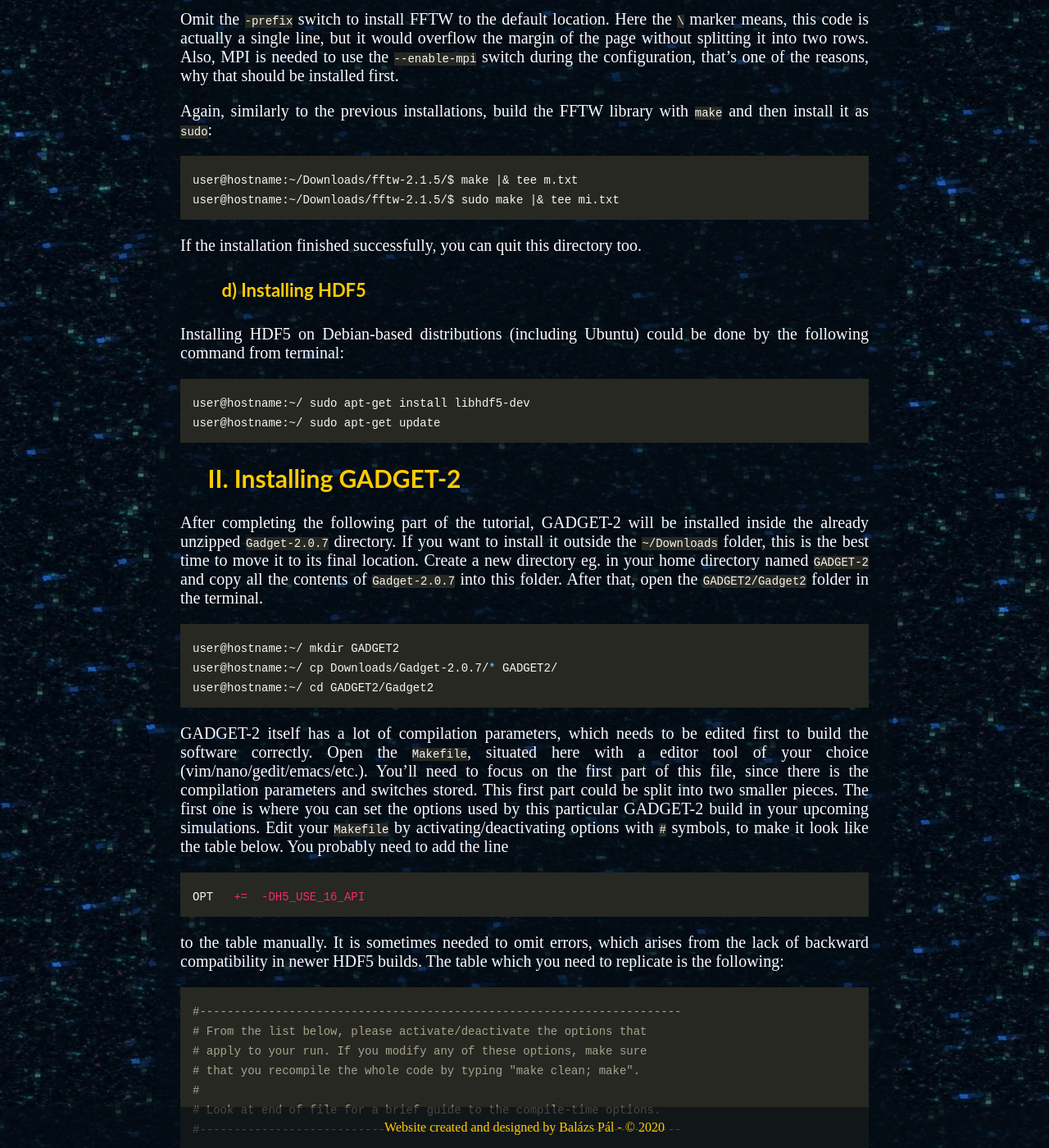
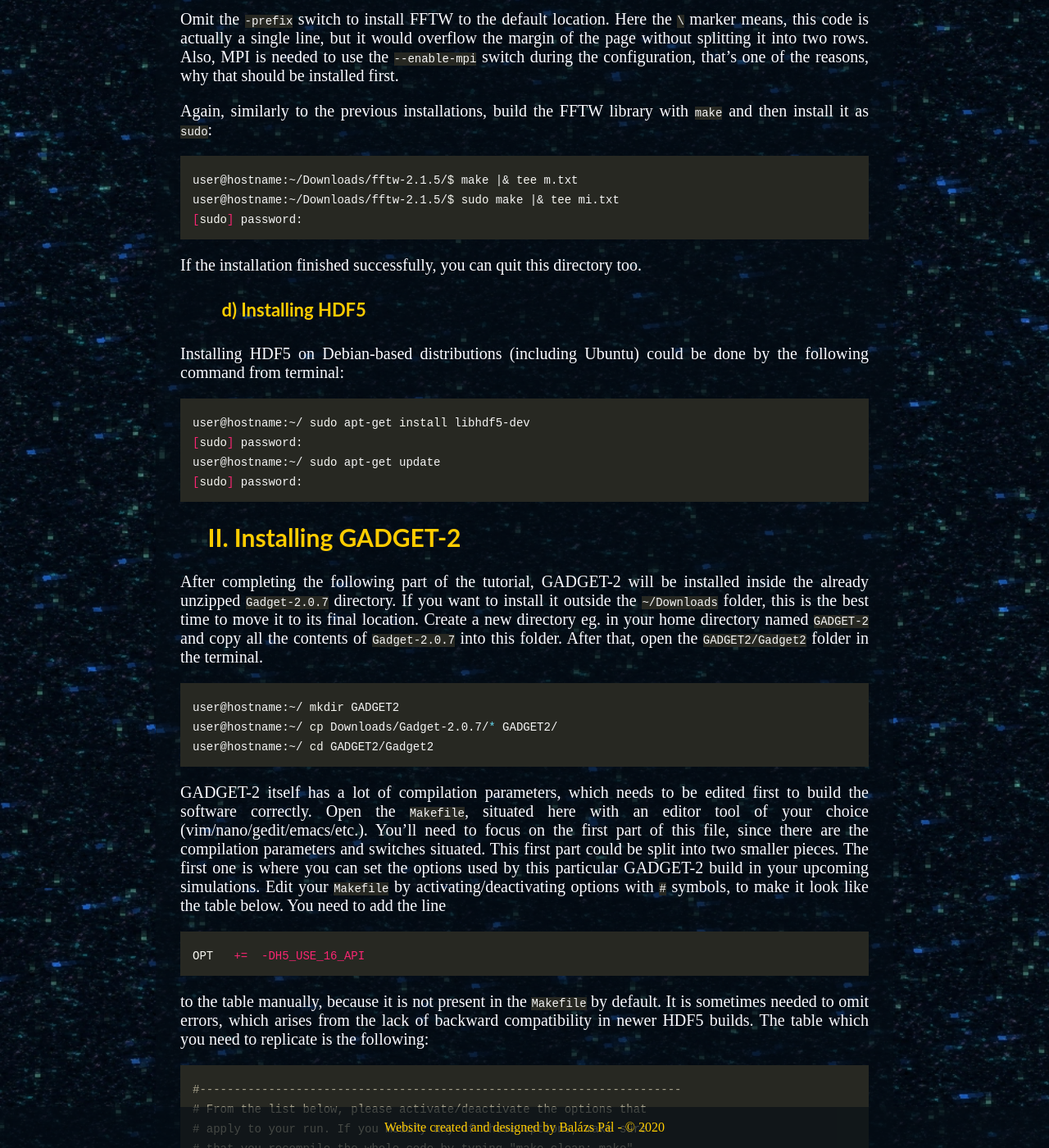
Before and after one commit to masterdesky/masterdesky.github.io, a Jekyll site: the page built from _posts/2020-10-13-gadget2_install.md, in a window 1280 px wide and 1400 px high, scrolled down 4517 px. Shown: the whole window at 82% size. Built offline with Jekyll 4.4.1, drawn with Linux system fonts in a browser that asks for light colours; some web fonts are replaced; formulas are drawn with MathJax 3; some of the changed text lies outside the part shown.

Commit message:
fixed some typos in the gadget post

````diff
--- a/_posts/2020-10-13-gadget2_install.md
+++ b/_posts/2020-10-13-gadget2_install.md
@@ -14,7 +14,7 @@ The GADGET-2 (<i>GAlaxies with Dark matter and Gas intEracT</i> - 2) is the name
 ### Download necessary files
 First of all, if you want to work with the GADGET-2 software, I advise you to consider using a computer running under Linux or MacOS. However it is possible to install GADGET-2 on Windows (somehow), it is much easier to do it on Linux, or Mac. Also in this tutorial, all the steps will be done on a Linux computer. Since there are numerous different Linux distributions out there, and because I'm particularly running Kali Linux, there is a slight chance for errors and anomalies to occur on systems other than mine. This tutorial is completely optimized to run on my system in particular, but $99.9\%$ that it will run on other Linux systems too. Also I'll only go into details of the manual installation from sources, without using Homebrew, or other similar package managers (except for HDF5).
 
-As it is also noted in [User guide](https://wwwmpa.mpa-garching.mpg.de/gadget/users-guide.pdf) of GADGET-2, there are some non-standard libraries, which you'll need to install first to compile GADGET-2 successfully. Download the following softwares:
+As it is noted in the [User guide](https://wwwmpa.mpa-garching.mpg.de/gadget/users-guide.pdf) of GADGET-2, there are some non-standard libraries, which you'll need to install first to compile GADGET-2 successfully. Download the following libraries and softwares:
 1. [Gadget 2.0.7](https://wwwmpa.mpa-garching.mpg.de/gadget/gadget-2.0.7.tar.gz) (Latest version)
 2. [MPICH >1.0](http://www.mpich.org/static/downloads/3.3.2/mpich-3.3.2.tar.gz) (3.3.2 here, latest version currently)
 3. [GSL 1.9](ftp://ftp.gnu.org/gnu/gsl/gsl-1.9.tar.gz) (Didn't tested later versions)
@@ -53,7 +53,7 @@ user@hostname:~/Downloads/mpich-3.3.2/$ ./configure -prefix=/path/to/mpich-insta
 ```
 Throughout the tutorial I'll use the default install location for MPICH. For other configuration options refer to the Install guide above.
 
-After the configuration you can finally build MPICH with make and write the terminal logs to a file called `m.txt`, again, for the purpose of diagnostics in case of build errors:
+After the configuration you can finally build MPICH with `make` and write the terminal logs to a file called `m.txt`, again, for the purpose of diagnostics in case of build errors:
 
 ```bash
 user@hostname:~/Downloads/mpich-3.3.2/$ make |& tee m.txt
@@ -149,6 +149,7 @@ Again, similarly to the previous installations, build the FFTW library with `mak
 ```bash
 user@hostname:~/Downloads/fftw-2.1.5/$ make |& tee m.txt
 user@hostname:~/Downloads/fftw-2.1.5/$ sudo make |& tee mi.txt
+[sudo] password:
 ```
 If the installation finished successfully, you can quit this directory too.
 
@@ -158,7 +159,9 @@ Installing HDF5 on Debian-based distributions (including Ubuntu) could be done b
 
 ```bash
 user@hostname:~/ sudo apt-get install libhdf5-dev
+[sudo] password:
 user@hostname:~/ sudo apt-get update
+[sudo] password:
 ```
 
 ## II. Installing GADGET-2
@@ -169,12 +172,12 @@ user@hostname:~/ mkdir GADGET2
 user@hostname:~/ cp Downloads/Gadget-2.0.7/* GADGET2/
 user@hostname:~/ cd GADGET2/Gadget2
 ```
-GADGET-2 itself has a lot of compilation parameters, which needs to be edited first to build the software correctly. Open the `Makefile`, situated here with a editor tool of your choice (vim/nano/gedit/emacs/etc.). You'll need to focus on the first part of this file, since there is the compilation parameters and switches stored. This first part could be split into two smaller pieces. The first one is where you can set the options used by this particular GADGET-2 build in your upcoming simulations. Edit your `Makefile` by activating/deactivating options with `#` symbols, to make it look like the table below. You probably need to add the line
+GADGET-2 itself has a lot of compilation parameters, which needs to be edited first to build the software correctly. Open the `Makefile`, situated here with an editor tool of your choice (vim/nano/gedit/emacs/etc.). You'll need to focus on the first part of this file, since there are the compilation parameters and switches situated. This first part could be split into two smaller pieces. The first one is where you can set the options used by this particular GADGET-2 build in your upcoming simulations. Edit your `Makefile` by activating/deactivating options with `#` symbols, to make it look like the table below. You need to add the line
 
 ```make
 OPT   +=  -DH5_USE_16_API
 ```
-to the table manually. It is sometimes needed to omit errors, which arises from the lack of backward compatibility in newer HDF5 builds. The table which you need to replicate is the following:
+to the table manually, because it is not present in the `Makefile` by default. It is sometimes needed to omit errors, which arises from the lack of backward compatibility in newer HDF5 builds. The table which you need to replicate is the following:
 
 ```make
 #----------------------------------------------------------------------
````
Also changed, not shown: other parts of _posts/2020-10-13-gadget2_install.md (+2 -2 lines).
